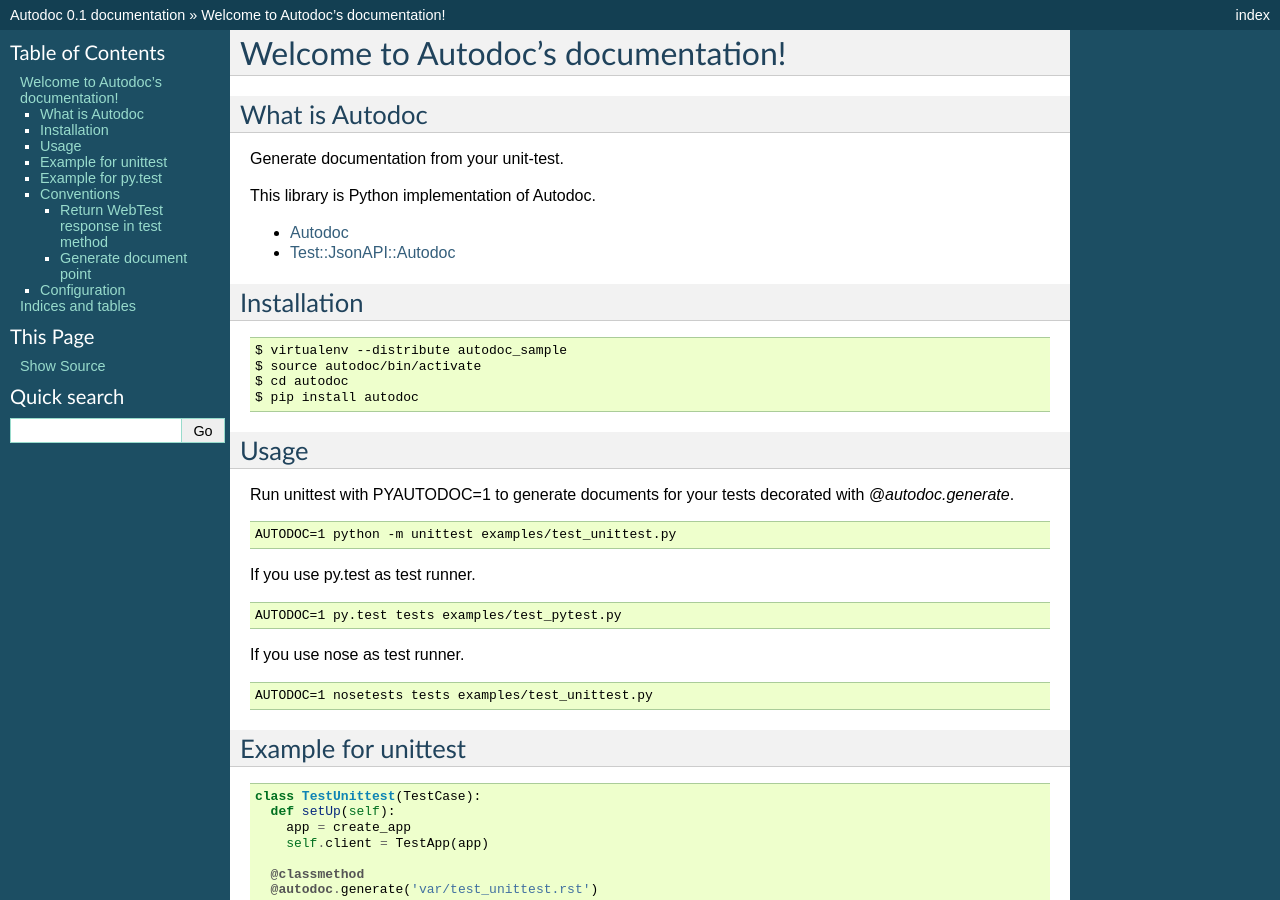
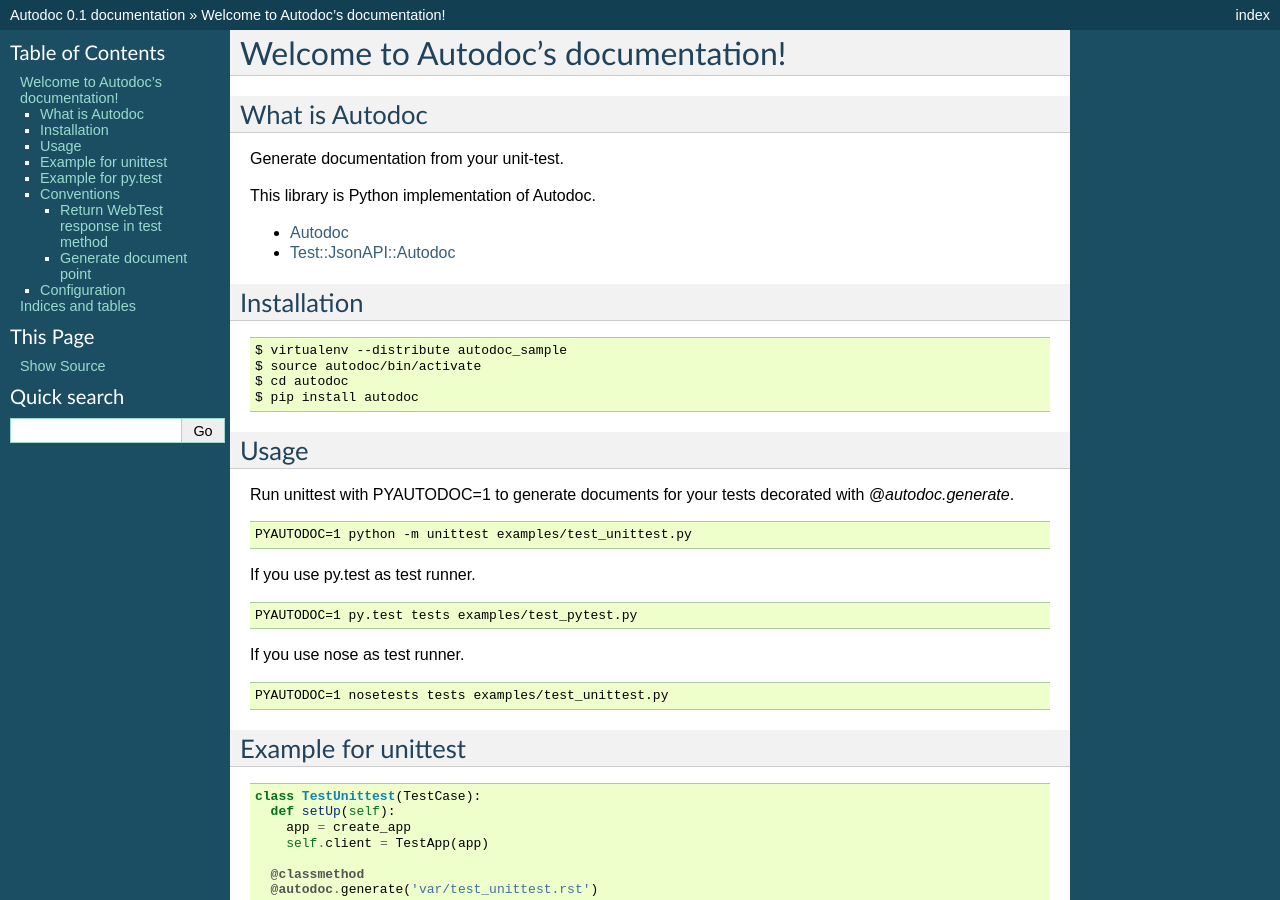
Before and after one commit to heavenshell/py-autodoc, a Sphinx documentation site: the page built from docs/source/index.rst, in a window 1280 px wide and 900 px high. Built offline with Sphinx 7.4.7, drawn with Linux system fonts in a browser that asks for light colours.

Commit message:
Fix AUTODOC to PYAUTODOC.

```diff
--- a/README.rst
+++ b/README.rst
@@ -33,19 +33,19 @@ Run unittest with PYAUTODOC=1 to generate documents for your tests decorated wit
 
 ::
 
-  AUTODOC=1 python -m unittest examples/test_unittest.py
+  PYAUTODOC=1 python -m unittest examples/test_unittest.py
 
 If you use py.test as test runner.
 
 ::
 
-  AUTODOC=1 py.test tests examples/test_pytest.py
+  PYAUTODOC=1 py.test tests examples/test_pytest.py
 
 If you use nose as test runner.
 
 ::
 
-  AUTODOC=1 nosetests tests examples/test_unittest.py
+  PYAUTODOC=1 nosetests tests examples/test_unittest.py
 
 Example for unittest
 --------------------
--- a/docs/source/index.rst
+++ b/docs/source/index.rst
@@ -32,19 +32,19 @@ Run unittest with PYAUTODOC=1 to generate documents for your tests decorated wit
 
 .. code-block:: text
 
-  AUTODOC=1 python -m unittest examples/test_unittest.py
+  PYAUTODOC=1 python -m unittest examples/test_unittest.py
 
 If you use py.test as test runner.
 
 .. code-block:: text
 
-  AUTODOC=1 py.test tests examples/test_pytest.py
+  PYAUTODOC=1 py.test tests examples/test_pytest.py
 
 If you use nose as test runner.
 
 .. code-block:: text
 
-  AUTODOC=1 nosetests tests examples/test_unittest.py
+  PYAUTODOC=1 nosetests tests examples/test_unittest.py
 
 Example for unittest
 --------------------
```
